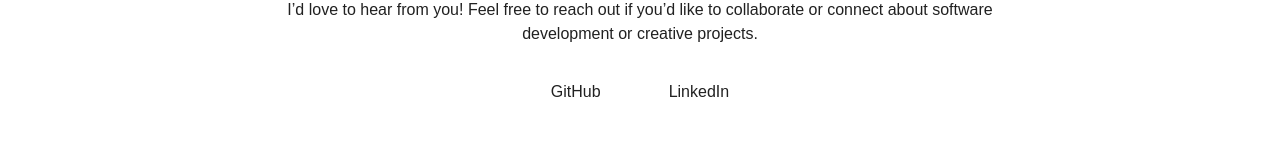
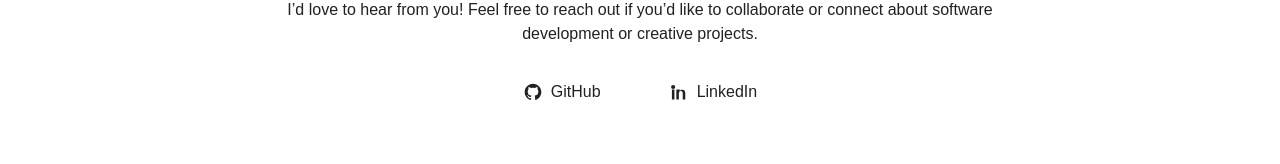
Before and after one commit to kchild89/Mtech-ImageGallery, a Next.js app: page /contact in a window 1280 px wide. Shown: the part 178-342 px from the top of the page. Built offline with nearby package versions, Linux system fonts and the light colour scheme.

Commit message:
Add github and linkedin logos

```diff
--- a/src/app/contact/page.js
+++ b/src/app/contact/page.js
@@ -9,20 +9,43 @@ export default function Contact() {
         collaborate or connect about software development or creative projects.
       </p>
       <div className="flex justify-center gap-4 mt-6">
+        {/* GitHub Button */}
         <a
           href="https://github.com/kchild89"
           target="_blank"
           rel="noopener noreferrer"
-          className="px-6 py-2 rounded text-[var(--foreground)] bg-[var(--background)] border-2 border-transparent hover:border-white transition-colors duration-300"
+          className="flex items-center gap-2 px-6 py-2 rounded text-[var(--foreground)] bg-[var(--background)] border-2 border-transparent hover:border-white transition-colors duration-300"
         >
+          <svg
+            xmlns="http://www.w3.org/2000/svg"
+            fill="currentColor"
+            viewBox="0 0 24 24"
+            className="w-5 h-5"
+          >
+            <path
+              fillRule="evenodd"
+              d="M12 2c-5.523 0-10 4.477-10 10 0 4.418 2.867 8.166 6.839 9.49.5.091.682-.217.682-.482v-1.687c-2.782.605-3.369-1.342-3.369-1.342-.455-1.156-1.11-1.464-1.11-1.464-.907-.62.069-.608.069-.608 1.004.07 1.531 1.031 1.531 1.031.892 1.53 2.341 1.088 2.913.832.091-.647.35-1.088.636-1.338-2.22-.253-4.555-1.113-4.555-4.954 0-1.093.39-1.988 1.031-2.688-.103-.254-.447-1.272.098-2.65 0 0 .84-.27 2.75 1.026a9.562 9.562 0 0 1 5 0c1.91-1.296 2.75-1.026 2.75-1.026.545 1.378.202 2.396.099 2.65.642.7 1.031 1.595 1.031 2.688 0 3.853-2.336 4.7-4.565 4.947.359.31.678.923.678 1.86v2.753c0 .267.18.575.688.477C19.135 20.163 22 16.417 22 12c0-5.523-4.477-10-10-10z"
+              clipRule="evenodd"
+            />
+          </svg>
           GitHub
         </a>
+
+        {/* LinkedIn Button */}
         <a
           href="https://www.linkedin.com/in/kevin-child-0931bb304/"
           target="_blank"
           rel="noopener noreferrer"
-          className="px-6 py-2 rounded text-[var(--foreground)] bg-[var(--background)] border-2 border-transparent hover:border-white transition-colors duration-300"
+          className="flex items-center gap-2 px-6 py-2 rounded text-[var(--foreground)] bg-[var(--background)] border-2 border-transparent hover:border-white transition-colors duration-300"
         >
+          <svg
+            xmlns="http://www.w3.org/2000/svg"
+            fill="currentColor"
+            viewBox="0 0 24 24"
+            className="w-5 h-5"
+          >
+            <path d="M4.98 3.5a2.5 2.5 0 1 0 0 5 2.5 2.5 0 0 0 0-5zM3.5 9h3v12h-3V9zM10 9h2.882v1.734h.04c.401-.747 1.383-1.539 2.847-1.539 3.044 0 3.75 2.004 3.75 4.609V21H16.5v-6.543c0-1.559-.029-3.564-2.173-3.564-2.17 0-2.503 1.696-2.503 3.448V21h-3V9z" />
+          </svg>
           LinkedIn
         </a>
       </div>
```
